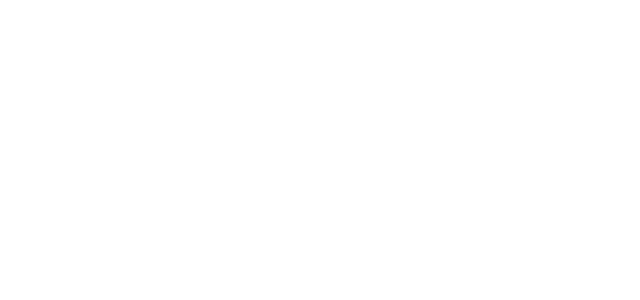
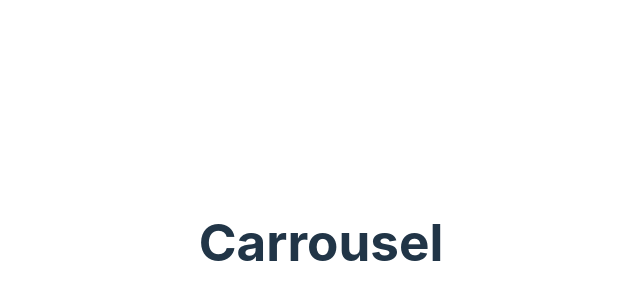
Before and after one commit to LarsenNicolas/consultorios-lomas, a React (Vite) app: page / in a window 1280 px wide. Shown: the part 158-458 px from the top of the page, without its empty margins (319-959 px from the left). Built offline with nearby package versions, Linux system fonts and the light colour scheme.

Commit message:
Basic component

```diff
--- a/src/App.tsx
+++ b/src/App.tsx
@@ -1,8 +1,10 @@
 import './App.css'
+import {Carrousel} from "./seccions/Carrousel";
 
 function App() {
   return (
     <div className="App">
+      <Carrousel />
     </div>
   )
 }
--- a/src/seccions/Carrousel.tsx
+++ b/src/seccions/Carrousel.tsx
@@ -0,0 +1,7 @@
+export function Carrousel () {
+  return (
+    <div className="carrousel">
+        <h1>Carrousel</h1>
+    </div>
+  )
+}
```
